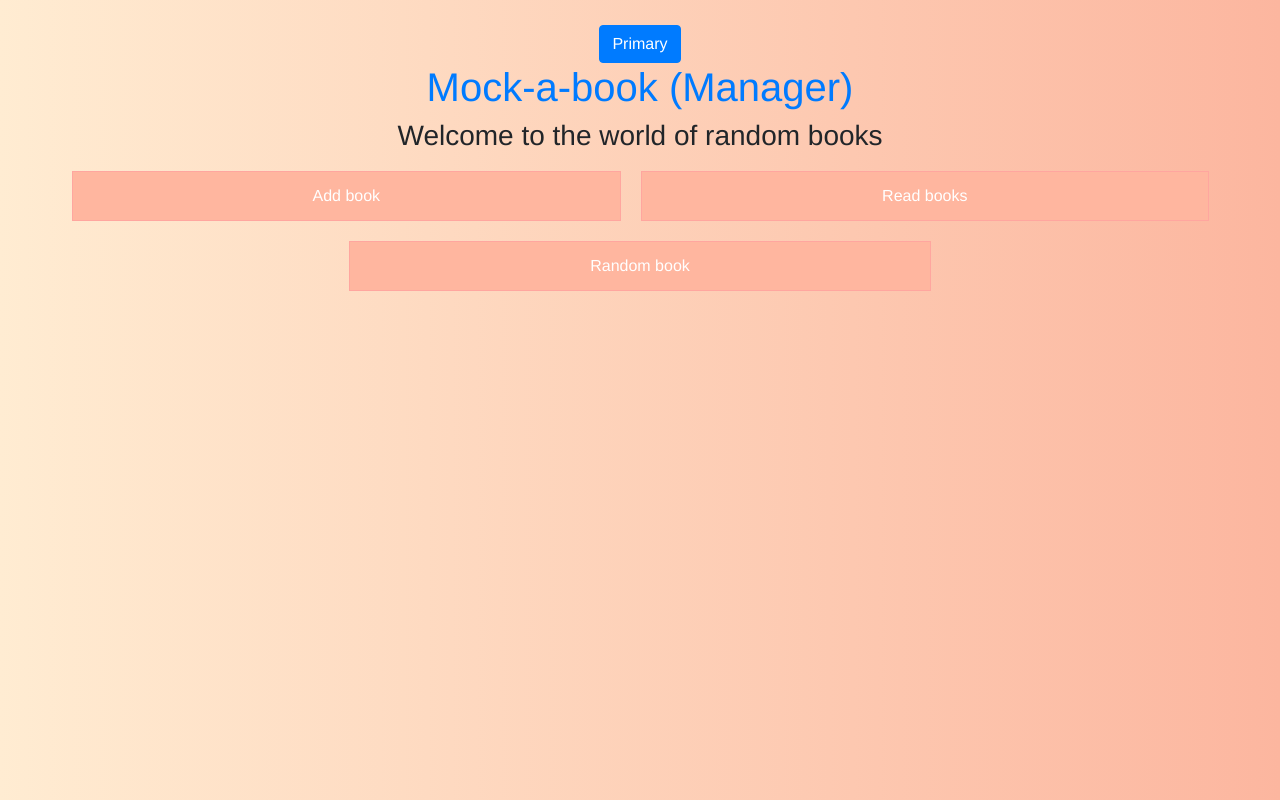
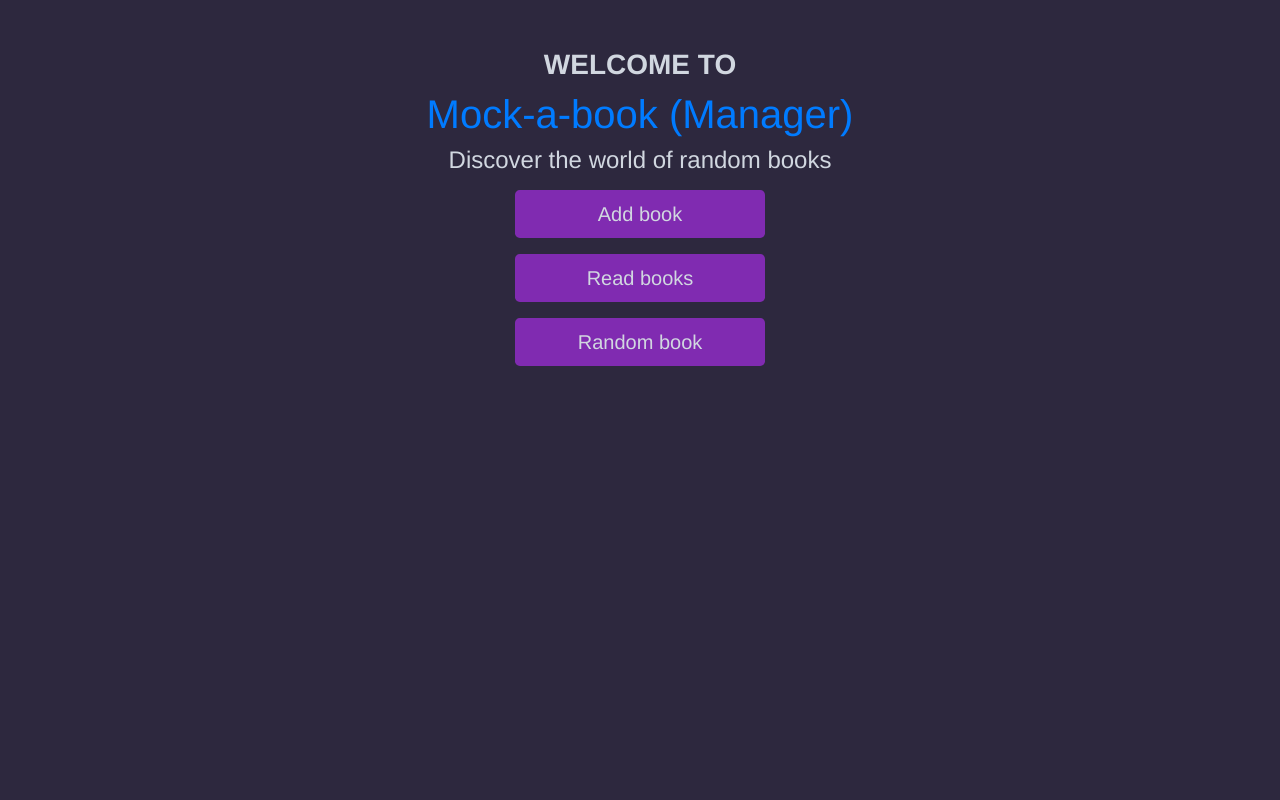
Before and after one commit to trybo/Mock-a-book-Manager, a Vue app: page / in a window 1280 px wide. Built offline with nearby package versions, Linux system fonts and the light colour scheme.

Commit message:
Changed HomePage

```diff
--- a/src/App.vue
+++ b/src/App.vue
@@ -7,15 +7,16 @@
 </template>
 
 <style>
-* {
+/* * {#D1D7E0
   padding: 0px;
   margin: 0px;
-}
+} */
 
 #app {
   height: 100vh;
   font-family: Avenir, Helvetica, Arial, sans-serif;
-  background-image: linear-gradient(to right, #ffecd2 0%, #fcb69f 100%);
+  background-color: #2D283E;
+  color: #D1D7E0;
 }
 
 /* #app {
--- a/src/components/HomeNavbar.vue
+++ b/src/components/HomeNavbar.vue
@@ -1,23 +1,20 @@
 <template>
-  <router-link to="/addbook"><button>Add book</button></router-link>
-  <router-link to="/readbooks"><button>Read books</button></router-link>
-  <router-link to="/randombook"><button>Random book</button></router-link>
+<div class="container">
+  <div class="col text-center my-3"><router-link to="/addbook"><button class="btn btn-purple btn-lg" type="button">Add book</button></router-link></div>
+  <div class="col text-center my-3"><router-link to="/readbooks"><button class="btn btn-purple btn-lg" type="button">Read books</button></router-link></div>
+  <div class="col text-center my-3"><router-link to="/randombook"><button class="btn btn-purple btn-lg" type="button">Random book</button></router-link></div>
+</div>
 </template>
 
 <style scoped>
-button {
-  padding: 0.75rem 15rem;
-  margin: 10px;
-  font-family: inherit;
-  background-color: #ffb69f;
-  border: 1px solid #ffa69f;
-  color: white;
-  cursor: pointer;
+.btn {
+  background: #802BB1;
+  color: #D1D7E0;;
+  width: 250px;
 }
 
-button:hover,
-button:active {
-  background-color: #270041;
-  border-color: #270041;
+.btn:hover {
+  background: #702BB1;
+  color: #E1D7E0;;
 }
 </style>
--- a/src/views/Home.vue
+++ b/src/views/Home.vue
@@ -1,8 +1,8 @@
 <template>
-  <div class="home">
-    <button type="button" class="btn btn-primary">Primary</button>
-    <router-link to="/"><h1>Mock-a-book (Manager)</h1></router-link>
-    <h3>Welcome to the world of random books</h3>
+  <div class="container text-center">
+    <p class="h3 text-uppercase font-weight-bold pt-5">Welcome to</p>
+    <router-link to="/"><p class="h1">Mock-a-book (Manager)</p></router-link>
+    <p class="h4">Discover the world of random books</p>
     <HomeNavbar />
   </div>
 </template>
@@ -18,11 +18,5 @@ export default {
 </script>
 
 <style scoped>
-.home {
-  text-align: center;
-  padding: 25px;
-  display: float;
-  align-items: center;
-  justify-content: center;
-}
+
 </style>
--- a/src/views/RandomBook.vue
+++ b/src/views/RandomBook.vue
@@ -1,4 +1,61 @@
 <template>
   <TheHeader />
-  <p>Tutaj będzie losowanie i wyświetlenie randomowej książki</p>
+  <h3>SHUFFLE and ...</h3>
+
+  <button class="btn btn-dark" type="button" @click="getApi()">SHUFFLE</button>
 </template>
+
+<script>
+export default {
+  data() {
+    return {
+      api: "https://my.api.mockaroo.com",
+      api_key: "3b0093b0",
+      results: [],
+      results_keys: [],
+      clicked_result: [],
+      randomNumber: 22,
+    };
+  },
+  methods: {
+    getApi() {
+      fetch(
+        `${this.api}/books_project/${this.randomNumber}.json?key=${this.api_key}`
+      )
+        .then((res) => res.json())
+        .then((result) => {
+          this.results = JSON.parse(JSON.stringify(result));
+          this.results_keys = Object.keys(this.results["0"]);
+        })
+        .then(console.log(this.results));
+    },
+    getData(item) {
+      // łapie dane konkretnego plakatu i przekazuje na podstronę.
+      this.clicked_result = item;
+      this.bookPage(this.clicked_result);
+    },
+    bookPage(book_data) {
+      // metoda przekierowująca na unikalną podstronę książki
+      console.log(book_data.book.title);
+      this.$router.push({
+        name: "Book", //book component
+        params: {
+          title: book_data.book.title,
+          author_name: book_data.author.name,
+          author_surname: book_data.author.surname,
+          book_genre: book_data.book.genre,
+          book_pages: book_data.book.pages,
+          release_year: book_data.book.release_year,
+          book_poster: book_data.poster,
+          isbn: book_data.isbn,
+          book_rate: book_data.rate.average,
+          book_votes: book_data.rate.votes,
+        },
+      });
+    },
+  },
+  mounted() {
+    this.getApi();
+  },
+};
+</script>
```
